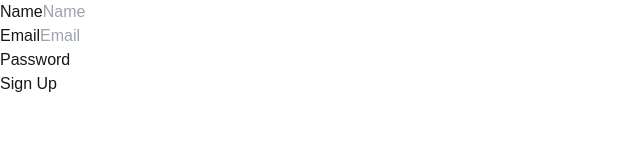
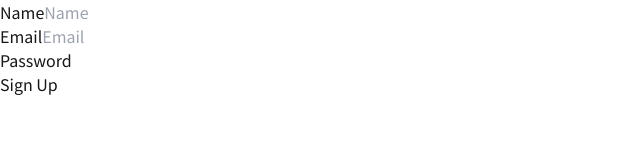
Before and after one commit to T-Ageishi/nextjs-playground, a Next.js app: page /signup in a window 1280 px wide. Shown: the top 160 px of the page, without its empty margins (0-640 px from the left). Built offline with nearby package versions, Linux system fonts and the light colour scheme.

Commit message:
[FEAT]: フォント変更

```diff
--- a/src/app/layout.tsx
+++ b/src/app/layout.tsx
@@ -1,21 +1,13 @@
 import type { Metadata } from "next";
-import { Geist, Geist_Mono } from "next/font/google";
+import { Noto_Sans_JP } from "next/font/google";
 import "./globals.css";
-
-const geistSans = Geist({
-	variable: "--font-geist-sans",
-	subsets: ["latin"],
-});
-
-const geistMono = Geist_Mono({
-	variable: "--font-geist-mono",
-	subsets: ["latin"],
-});
 
 export const metadata: Metadata = {
 	title: "Create Next App",
 	description: "Generated by create next app",
 };
+
+const notoSansJp = Noto_Sans_JP();
 
 export default function RootLayout({
 	children,
@@ -23,12 +15,8 @@
 	children: React.ReactNode;
 }>) {
 	return (
-		<html lang="en">
-			<body
-				className={`${geistSans.variable} ${geistMono.variable} antialiased`}
-			>
-				{children}
-			</body>
+		<html lang="ja">
+			<body className={notoSansJp.className}>{children}</body>
 		</html>
 	);
 }
```
